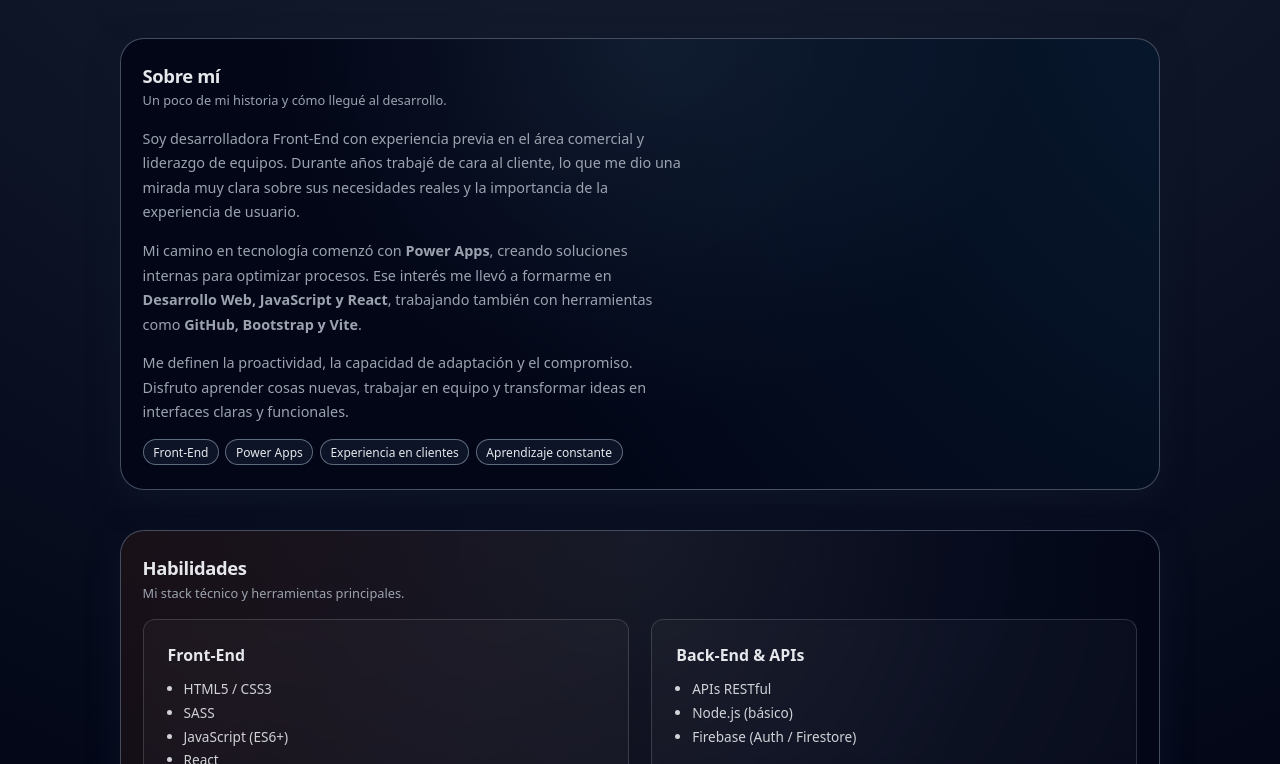
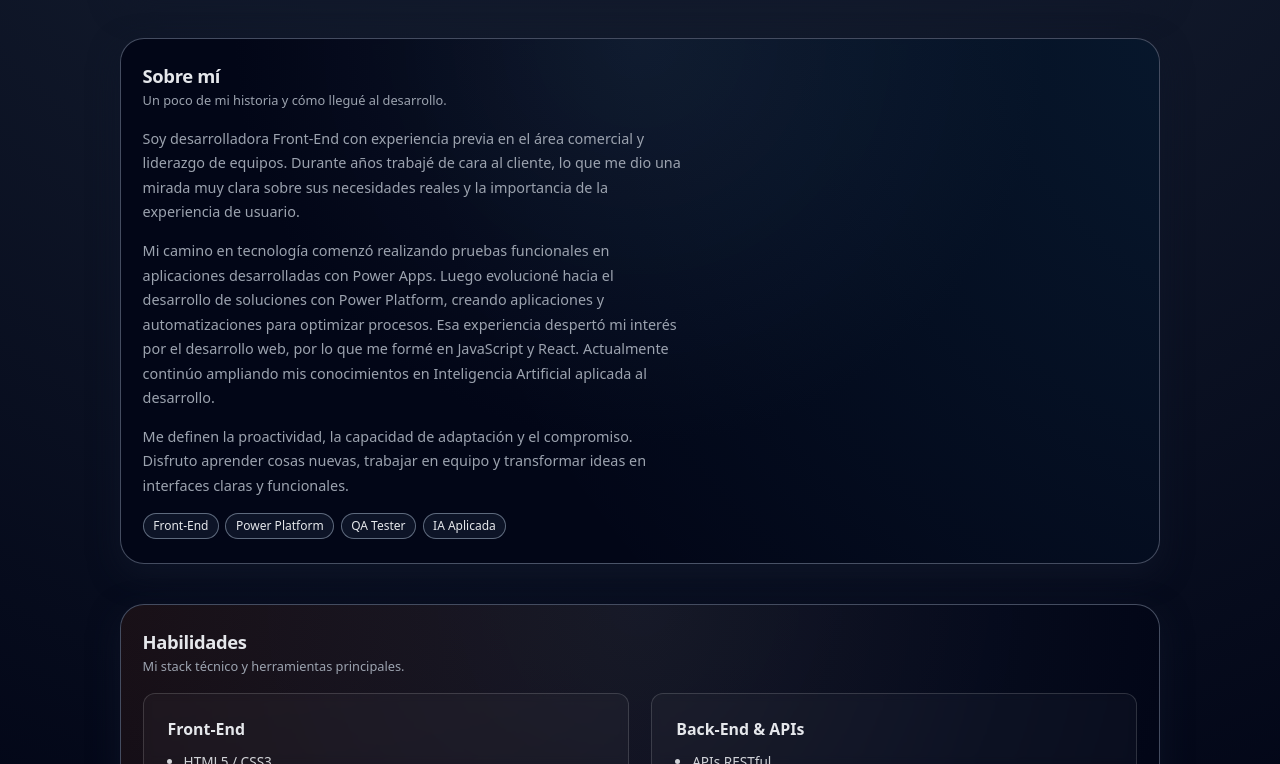
Before and after one commit to vmanacorda/PorfolioValentinaManacorda, a React (Vite) app: page / in a window 1280 px wide. Shown: the part 578-1342 px from the top of the page. Built offline with nearby package versions, Linux system fonts and the light colour scheme.

Commit message:
Update About.jsx

```diff
--- a/src/components/About.jsx
+++ b/src/components/About.jsx
@@ -17,12 +17,10 @@ export default function About() {
           </p>
 
           <p>
-            Mi camino en tecnología comenzó con <strong>Power Apps</strong>,
-            creando soluciones internas para optimizar procesos. Ese interés me
-            llevó a formarme en{" "}
-            <strong>Desarrollo Web, JavaScript y React</strong>, trabajando
-            también con herramientas como{" "}
-            <strong>GitHub, Bootstrap y Vite</strong>.
+            Mi camino en tecnología comenzó realizando pruebas funcionales en aplicaciones desarrolladas con Power Apps.
+            Luego evolucioné hacia el desarrollo de soluciones con Power Platform, creando aplicaciones y automatizaciones para
+            optimizar procesos. Esa experiencia despertó mi interés por el desarrollo web, por lo que me formé en JavaScript y React.
+            Actualmente continúo ampliando mis conocimientos en Inteligencia Artificial aplicada al desarrollo.
           </p>
 
           <p>
@@ -33,9 +31,9 @@ export default function About() {
 
           <div className="badges">
             <span className="badge">Front-End</span>
-            <span className="badge">Power Apps</span>
-            <span className="badge">Experiencia en clientes</span>
-            <span className="badge">Aprendizaje constante</span>
+            <span className="badge">Power Platform</span>
+            <span className="badge">QA Tester</span>
+            <span className="badge">IA Aplicada</span>
           </div>
         </div>
       </div>
```
